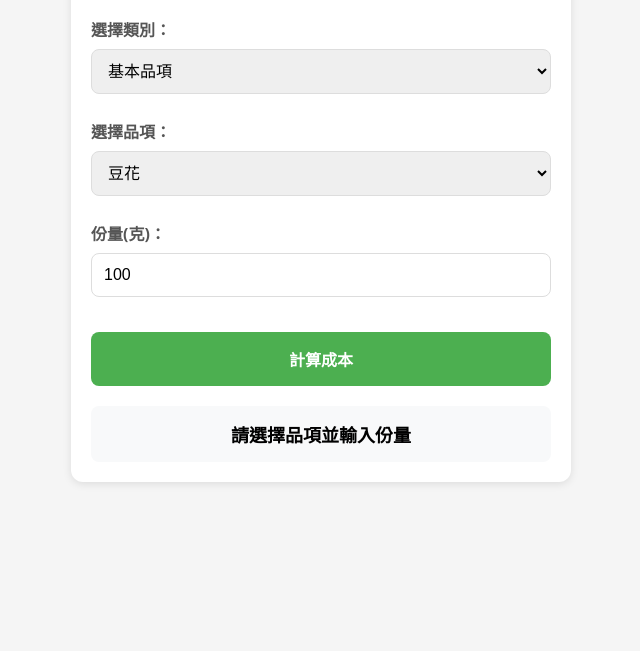
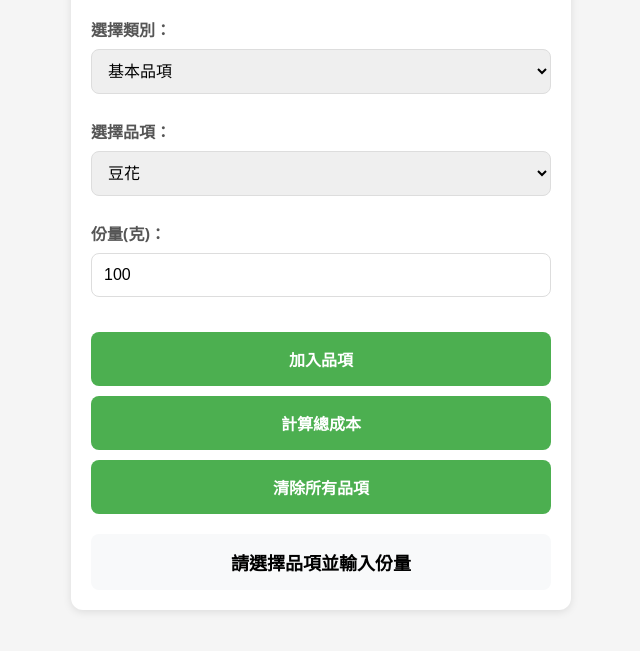
Before and after one commit to zoehsu1203/calculator, a plain HTML site: page index.html in a window 1280 px wide. Shown: the part 93-744 px from the top of the page, without its empty margins (319-959 px from the left). Drawn offline with Linux system fonts and the light colour scheme.

Commit message:
Update index.html
同時選擇多個品項進行組合計算

```diff
--- a/index.html
+++ b/index.html
@@ -10,6 +10,11 @@
     <div class="calculator">
         <h2>飴棠成本計算器</h2>
 
+        <div class="selected-items" id="selectedItems">
+            <!-- 已選擇的品項會顯示在這裡 -->
+        </div>
+
+        <div class="input-section">
             <div class="input-group">
                 <label for="category">選擇類別：</label>
                 <select id="category" onchange="updateItems()">
@@ -31,8 +36,14 @@
                 <input type="number" id="quantity" value="100">
             </div>
 
-      <button onclick="calculate()">計算成本</button>
+            <button onclick="addItem()">加入品項</button>
+        </div>
+
+        <div class="total-section">
+            <button onclick="calculate()" class="calculate-btn">計算總成本</button>
+            <button onclick="clearAll()" class="clear-btn">清除所有品項</button>
             <div class="result" id="result">請選擇品項並輸入份量</div>
+        </div>
     </div>
     <script src="script.js"></script>
 </body>
```
Lines whose indentation alone changed are shown as unchanged.
